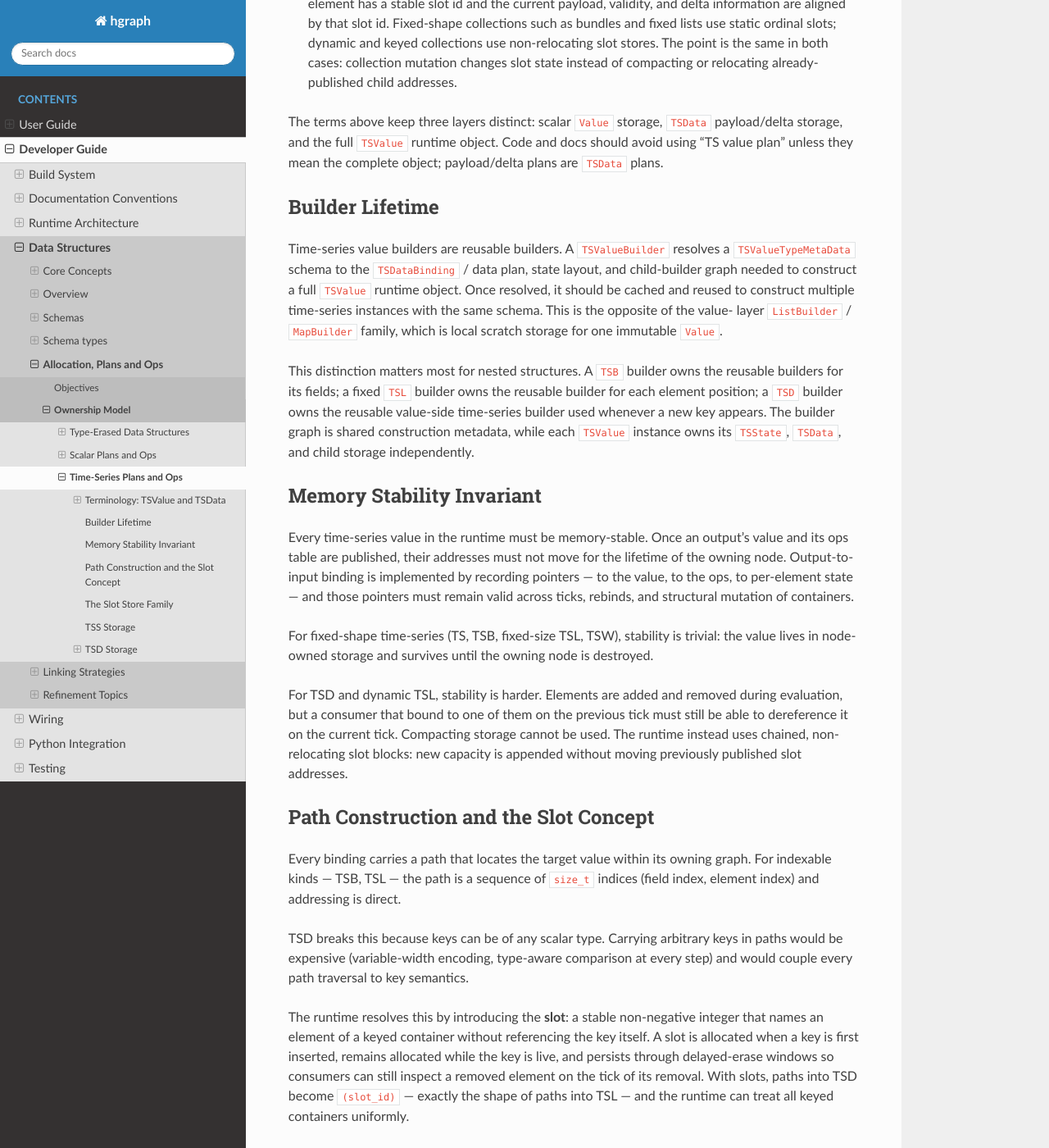
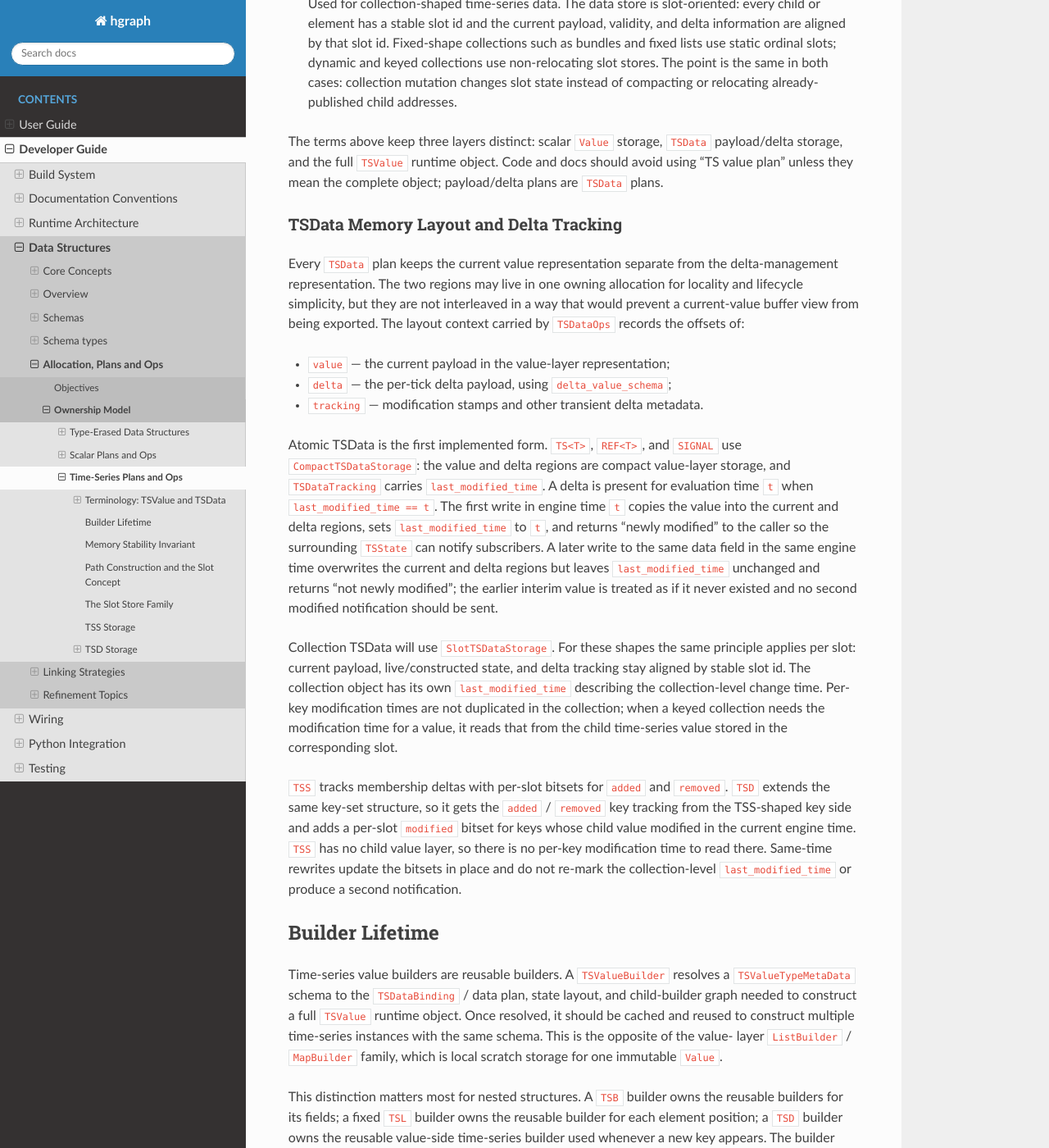
Before and after one commit to hhenson/hg_cpp, a Sphinx documentation site: the page built from docs/source/developer_guide/data_structures/plans_and_ops/time_series.rst, in a window 1280 px wide and 1400 px high, scrolled down 1636 px. Shown: the whole window at 82% size. Built offline with Sphinx 7.4.7 and the Read the Docs theme 3.1.0, drawn with Linux system fonts in a browser that asks for light colours; some of the changed text lies outside the part shown.

Commit message:
update docs

```diff
--- a/docs/source/developer_guide/data_structures/plans_and_ops/time_series.rst
+++ b/docs/source/developer_guide/data_structures/plans_and_ops/time_series.rst
@@ -72,9 +72,10 @@ TSData implementation families
     Used for atomic time-series data. The current payload uses the
     compact scalar ``StoragePlan`` for the value type, but the bound
     ``TSDataOps`` allow mutation because a time-series output updates
-    in place during evaluation. Delta information is stored separately
-    from the current payload while remaining directly associated with
-    it.
+    in place during evaluation. Current value bytes, delta value bytes,
+    and tracking stamps are separate memory regions in one TSData plan,
+    so the current value can still be exposed as a compact buffer when
+    the scalar type supports that.
 
 ``SlotTSDataStorage``
     Used for collection-shaped time-series data. The data store is
@@ -90,6 +91,55 @@ The terms above keep three layers distinct: scalar ``Value`` storage,
 ``TSData`` payload/delta storage, and the full ``TSValue`` runtime
 object. Code and docs should avoid using "TS value plan" unless they
 mean the complete object; payload/delta plans are ``TSData`` plans.
+
+TSData Memory Layout and Delta Tracking
+~~~~~~~~~~~~~~~~~~~~~~~~~~~~~~~~~~~~~~~
+
+Every ``TSData`` plan keeps the current value representation separate
+from the delta-management representation. The two regions may live in
+one owning allocation for locality and lifecycle simplicity, but they
+are not interleaved in a way that would prevent a current-value buffer
+view from being exported. The layout context carried by ``TSDataOps``
+records the offsets of:
+
+- ``value`` — the current payload in the value-layer representation;
+- ``delta`` — the per-tick delta payload, using
+  ``delta_value_schema``;
+- ``tracking`` — modification stamps and other transient delta
+  metadata.
+
+Atomic TSData is the first implemented form. ``TS<T>``, ``REF<T>``,
+and ``SIGNAL`` use ``CompactTSDataStorage``: the value and delta
+regions are compact value-layer storage, and ``TSDataTracking`` carries
+``last_modified_time``. A delta is present for evaluation time ``t``
+when ``last_modified_time == t``. The first write in engine time ``t``
+copies the value into the current and delta regions, sets
+``last_modified_time`` to ``t``, and returns "newly modified" to the
+caller so the surrounding ``TSState`` can notify subscribers. A later
+write to the same data field in the same engine time overwrites the
+current and delta regions but leaves ``last_modified_time`` unchanged
+and returns "not newly modified"; the earlier interim value is treated
+as if it never existed and no second modified notification should be
+sent.
+
+Collection TSData will use ``SlotTSDataStorage``. For these shapes the
+same principle applies per slot: current payload, live/constructed
+state, and delta tracking stay aligned by stable slot id. The
+collection object has its own ``last_modified_time`` describing the
+collection-level change time. Per-key modification times are not
+duplicated in the collection; when a keyed collection needs the
+modification time for a value, it reads that from the child time-series
+value stored in the corresponding slot.
+
+``TSS`` tracks membership deltas with per-slot bitsets for ``added``
+and ``removed``. ``TSD`` extends the same key-set structure, so it gets
+the ``added`` / ``removed`` key tracking from the TSS-shaped key side
+and adds a per-slot ``modified`` bitset for keys whose child value
+modified in the current engine time. ``TSS`` has no child value layer,
+so there is no per-key modification time to read there. Same-time
+rewrites update the bitsets in place and do not re-mark the
+collection-level ``last_modified_time`` or produce a second
+notification.
 
 Builder Lifetime
 ----------------
@@ -170,7 +220,7 @@ Three primitives in ``hgraph/types/utils/`` express the slot machinery.
 The ``SlotTSDataStorage`` implementations for collection-shaped
 time-series data build on these primitives so they can support
 per-element insert / remove / replace with stable addresses and the
-per-slot ``updated`` bit needed to surface deltas. The value-layer
+per-slot bitsets needed to surface deltas. The value-layer
 (scalar) container shapes are different — they are compact and atomic
 by design (see *Scalar Plans and Ops > Container Storage Shapes*) and
 do not use the slot stores.
@@ -208,8 +258,9 @@ Both stores expose a ``SlotObserver`` notification protocol —
 synchronised without any of them needing to know about the others.
 The TS layer uses this for two purposes: a ``MapValueObserver``
 mirrors a key store's slot lifecycle onto a paired value store
-(``TSD`` keys → values); and a delta-recording observer captures
-``added`` / ``removed`` slot ids per cycle so the layer can publish
+(``TSD`` keys → values); and delta-recording observers capture
+``TSS`` ``added`` / ``removed`` slot ids plus ``TSD`` ``modified``
+slot ids for the current engine time so the layer can publish
 ``delta_value``.
 
 The set and map ``SlotTSDataStorage`` shapes are layered on these
@@ -231,12 +282,14 @@ TSS is the time-series wrapper around a delta-tracking Set. It owns:
 
 - a ``KeySlotStore`` for the keys, providing stable per-slot addresses
   and delayed-erase semantics;
-- the time-series state common to every kind (modification time,
-  subscribers, validity);
-- per-slot insertion and removal records that drive ``delta_value``.
+- collection-level tracking, including ``last_modified_time``;
+- per-slot ``added`` and ``removed`` bitsets that drive
+  ``delta_value``.
 
 The slot ids assigned by the ``KeySlotStore`` are the path identifiers
-used throughout the rest of the time-series layer.
+used throughout the rest of the time-series layer. A TSS has no child
+time-series values, so key-level modification time is not a concept on
+this storage shape.
 
 A TSS instance can be **owning** — a TSS output written by a node — or
 **read-only** — a TSS view exposed by another container (see TSD).
@@ -253,7 +306,10 @@ TSD is the time-series wrapper around a delta-tracking Map. It owns:
 - a ``KeySlotStore`` for the keys, identical in shape to a TSS's;
 - a ``ValueSlotStore`` whose slot ids match the key store's, holding
   the per-key time-series values;
-- the time-series state common to every kind.
+- collection-level tracking, including ``last_modified_time``;
+- the TSS-shaped per-slot ``added`` and ``removed`` key bitsets;
+- a per-slot ``modified`` bitset for keys whose child time-series
+  value modified in the current engine time.
 
 The value side is itself a recursive time-series layer: each value-
 slot holds a complete time-series value (most often a ``TS``, but
@@ -261,6 +317,11 @@ slot holds a complete time-series value (most often a ``TS``, but
 schema). Memory stability is preserved by the underlying
 ``StableSlotStorage`` so consumers can bind to a specific slot's value
 without worrying about future structural changes.
+
+Per-key modification time is read from the child value stored in the
+matching value slot. The TSD-level ``modified`` bitset is the current
+delta membership surface; it is not the source of the child's
+``last_modified_time``.
 
 Key-Set Exposure
 ~~~~~~~~~~~~~~~~
@@ -270,6 +331,7 @@ TSS is **read-only**:
 
 - it shares the parent TSD's ``KeySlotStore`` directly, so slot ids
   match one-to-one with the parent's value side;
+- it shares the parent TSD's key ``added`` / ``removed`` tracking;
 - it can be subscribed to and exposes ``value`` and ``delta_value``
   like any other TSS;
 - it rejects write operations — keys are owned by the TSD and only
@@ -286,6 +348,7 @@ Buffer Exposure
 Because keys and values live in slot stores backed by stable
 contiguous blocks, both TSS and the value side of TSD can expose
 buffer views the same way the value layer does — over live keys, over
-live values, and over the per-slot ``updated`` mask for the current
-tick. This matters for adaptors and analytics paths that consume
-large keyed time-series in bulk.
+live values, and over the per-slot delta masks for the current tick:
+``added`` / ``removed`` for TSS-shaped key storage and ``modified`` for
+TSD value changes. This matters for adaptors and analytics paths that
+consume large keyed time-series in bulk.
```
Also changed, not shown: docs/source/developer_guide/data_structures/plans_and_ops/scalar.rst (+4 -4 lines).
